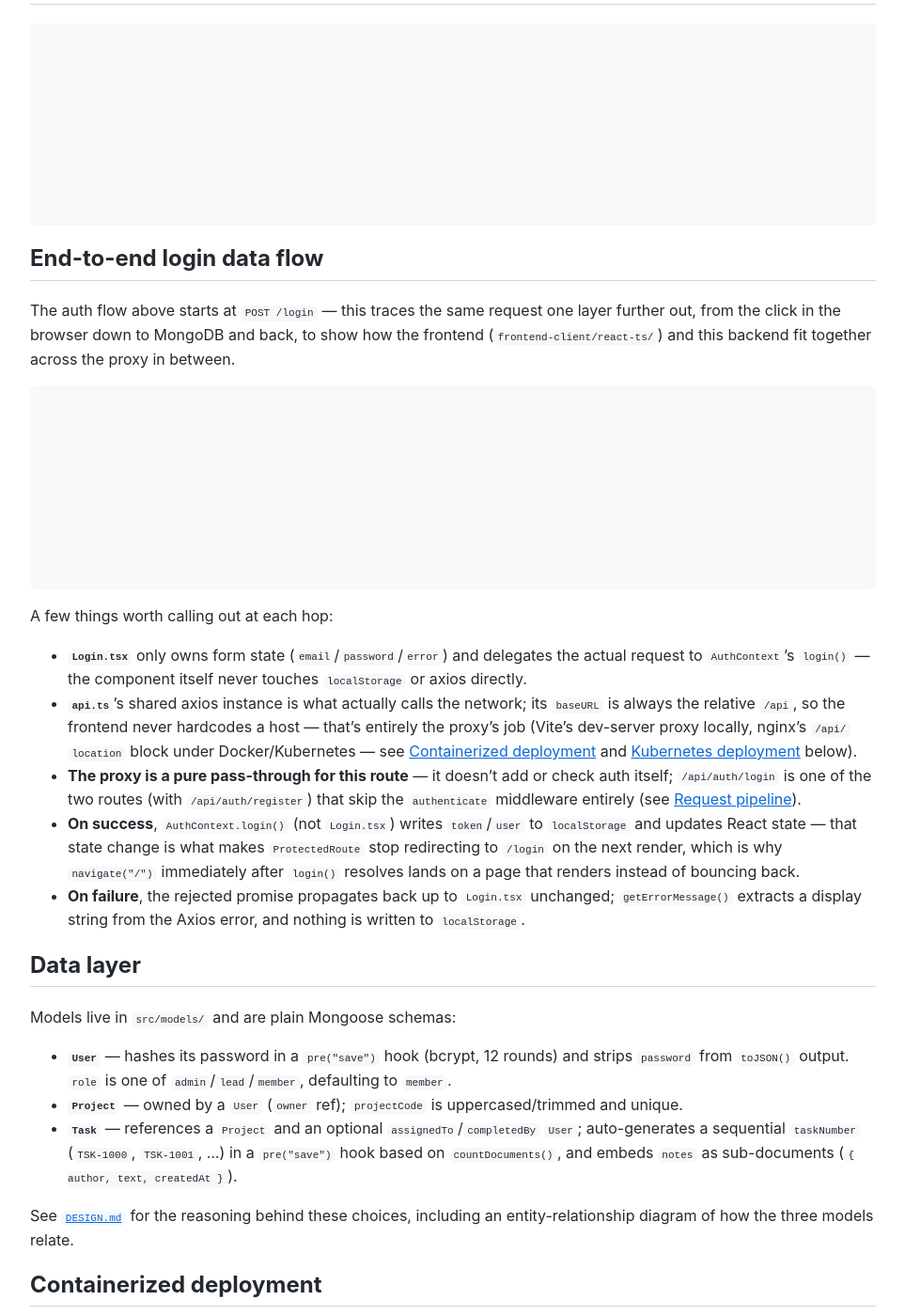
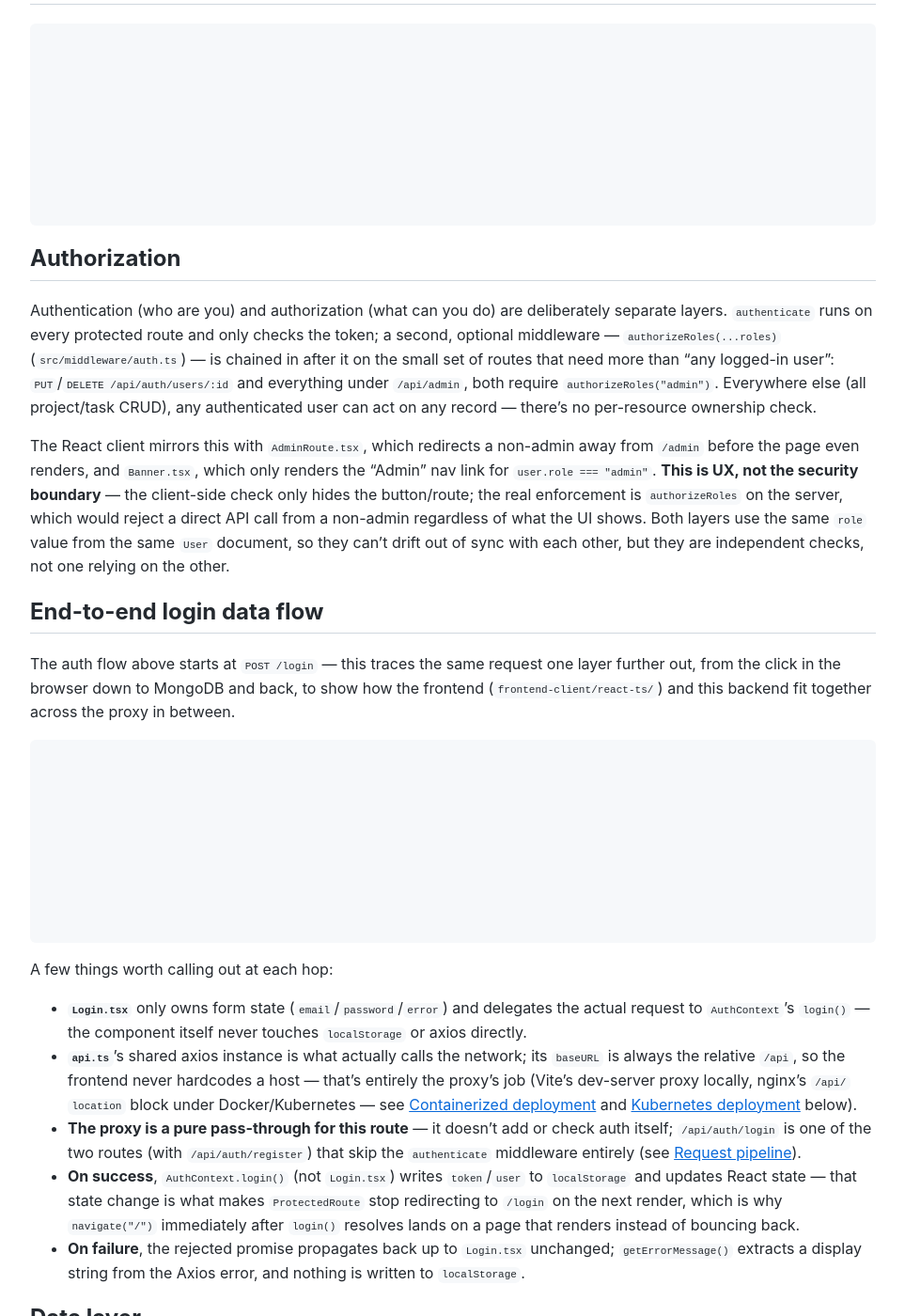
Before and after one commit to iltStudent11/FSEP-Final-Project-Task-Tracker, a Jekyll site: the page built from docs/ARCHITECTURE.md, in a window 1280 px wide and 1400 px high, scrolled down 2238 px. Shown: the whole window at 94% size, without its empty margins (158-1121 px from the left). Built offline with Jekyll 4.4.1, drawn with Linux system fonts in a browser that asks for light colours; our own code applies the rules of GitHub Pages for plain Markdown files; some of the changed text lies outside the part shown.

Commit message:
feat: document authorization layers and user role management in architecture

````diff
--- a/docs/ARCHITECTURE.md
+++ b/docs/ARCHITECTURE.md
@@ -85,6 +85,12 @@ sequenceDiagram
     R-->>C: 200 (req.user attached) or 401
 ```
 
+## Authorization
+
+Authentication (who are you) and authorization (what can you do) are deliberately separate layers. `authenticate` runs on every protected route and only checks the token; a second, optional middleware — `authorizeRoles(...roles)` (`src/middleware/auth.ts`) — is chained in after it on the small set of routes that need more than "any logged-in user": `PUT`/`DELETE /api/auth/users/:id` and everything under `/api/admin`, both require `authorizeRoles("admin")`. Everywhere else (all project/task CRUD), any authenticated user can act on any record — there's no per-resource ownership check.
+
+The React client mirrors this with `AdminRoute.tsx`, which redirects a non-admin away from `/admin` before the page even renders, and `Banner.tsx`, which only renders the "Admin" nav link for `user.role === "admin"`. **This is UX, not the security boundary** — the client-side check only hides the button/route; the real enforcement is `authorizeRoles` on the server, which would reject a direct API call from a non-admin regardless of what the UI shows. Both layers use the same `role` value from the same `User` document, so they can't drift out of sync with each other, but they are independent checks, not one relying on the other.
+
 ## End-to-end login data flow
 
 The auth flow above starts at `POST /login` — this traces the same request one layer further out, from the click in the browser down to MongoDB and back, to show how the frontend (`frontend-client/react-ts/`) and this backend fit together across the proxy in between.
@@ -128,9 +134,9 @@ A few things worth calling out at each hop:
 
 Models live in `src/models/` and are plain Mongoose schemas:
 
-- **`User`** — hashes its password in a `pre("save")` hook (bcrypt, 12 rounds) and strips `password` from `toJSON()` output. `role` is one of `admin`/`lead`/`member`, defaulting to `member`.
+- **`User`** — hashes its password in a `pre("save")` hook (bcrypt, 12 rounds) and strips `password` from `toJSON()` output. `role` is one of `admin`/`lead`/`member`, defaulting to `member`, and gates user management and backup/restore (see [Authorization](#authorization) below).
 - **`Project`** — owned by a `User` (`owner` ref); `projectCode` is uppercased/trimmed and unique.
-- **`Task`** — references a `Project` and an optional `assignedTo`/`completedBy` `User`; auto-generates a sequential `taskNumber` (`TSK-1000`, `TSK-1001`, …) in a `pre("save")` hook based on `countDocuments()`, and embeds `notes` as sub-documents (`{ author, text, createdAt }`).
+- **`Task`** — references a `Project` and an optional `assignedTo`/`completedBy` `User`; auto-generates a sequential `taskNumber` (`TSK-1000`, `TSK-1001`, …) in a `pre("save")` hook based on `countDocuments()`, and embeds both `notes` (`{ author, text, createdAt }`) and `subtasks` (`{ text, completed }`, each with its own `_id`) as sub-documents. Completing every subtask auto-marks the task `done`; see [`DESIGN.md`](DESIGN.md#task) for the full reconciliation logic.
 
 See [`DESIGN.md`](DESIGN.md) for the reasoning behind these choices, including an entity-relationship diagram of how the three models relate.
 
@@ -206,7 +212,7 @@ flowchart LR
 
 The Vitest suite (`vitest.config.mts`) splits into two kinds of tests:
 
-- **Pure unit tests** — no database: `generateToken`/`getTokenTimestamps`, the `validate` and `errorHandler` middleware, and `authenticate` (with the `User` model mocked via `vi.mock`, so no real lookup happens).
-- **DB-backed tests** — `User` and `Task` model tests (since their behavior — password hashing, task-number generation — only fires on `.save()`), plus a full `api.integration.test.ts` that exercises the routes end-to-end (`supertest` against `createApp()`) for auth, projects, and tasks. These connect to a dedicated `task-tracker-test` MongoDB database via `src/test/db.ts` helpers, cleared between tests. There is no dedicated `Project` model test file — its behavior is covered indirectly through the integration tests instead.
+- **Pure unit tests** — no database: `generateToken`/`getTokenTimestamps`, the `validate` and `errorHandler` middleware, `authenticate` (with the `User` model mocked via `vi.mock`, so no real lookup happens), and `formatTaskLabel` (the AI standup summary's label-formatting helper, `src/routes/__tests__/dashboard.test.ts`).
+- **DB-backed tests** — `User` and `Task` model tests (since their behavior — password hashing, task-number generation — only fires on `.save()`), plus a full `api.integration.test.ts` that exercises the routes end-to-end (`supertest` against `createApp()`) for auth (including admin-only user management), projects, tasks (including subtasks and the AI-suggest endpoint), dashboard (including `ai-standup`), and admin backup/restore. These connect to a dedicated `task-tracker-test` MongoDB database via `src/test/db.ts` helpers, cleared between tests. There is no dedicated `Project` model test file — its behavior is covered indirectly through the integration tests instead.
 
 Because the DB-backed tests share one real external database, `vitest.config.mts` sets `fileParallelism: false` — running test files concurrently was observed to race one file's cleanup (`afterEach`) against another file's in-progress assertions, producing a flaky duplicate-key test. Running files sequentially trades a small amount of speed for determinism.
````
